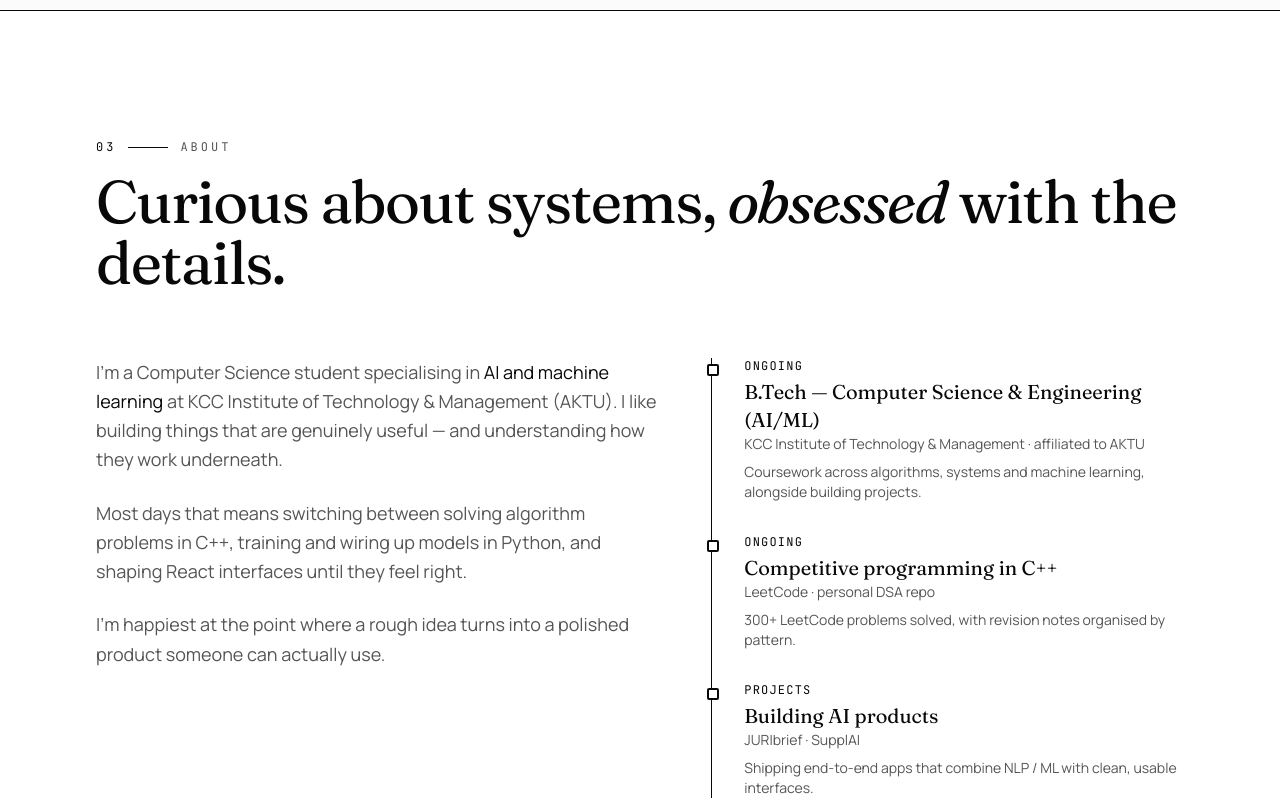
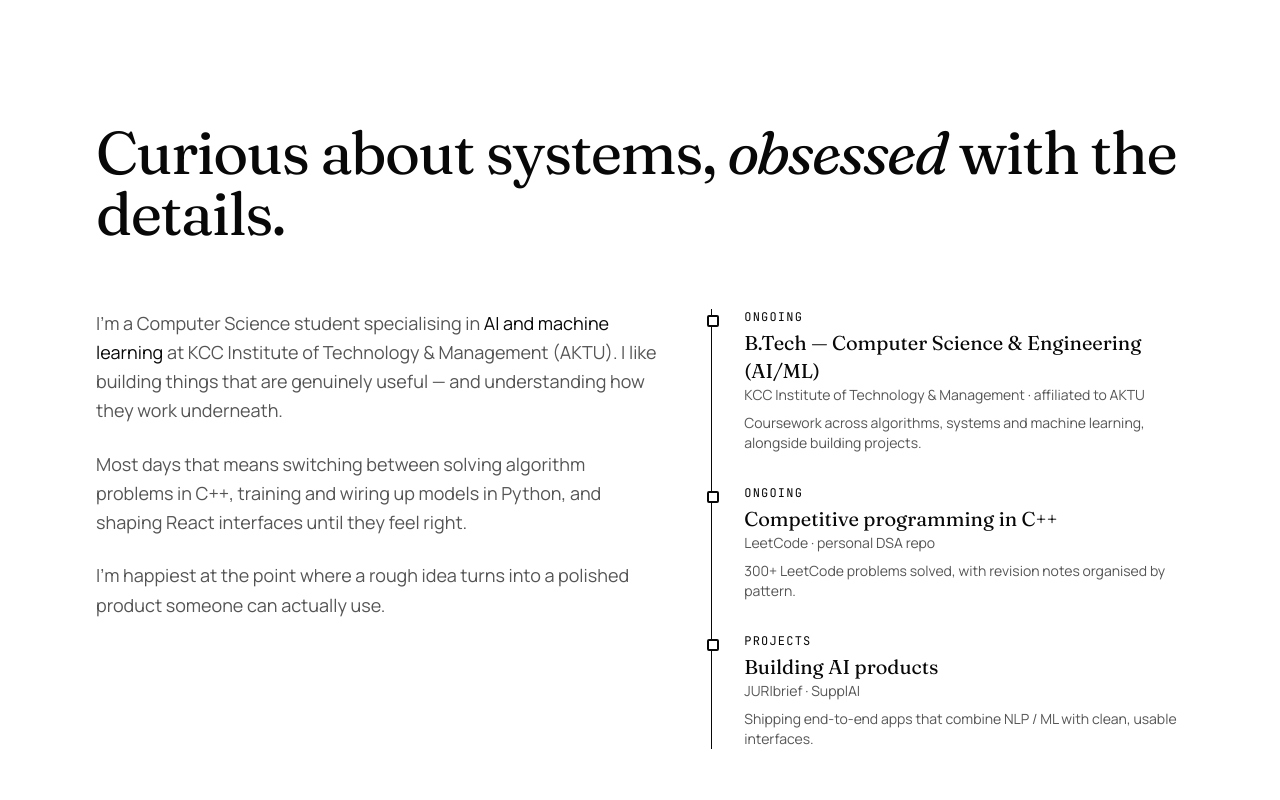
Before and after one commit to AVINASHTIWARI14/portfolio, a React (Vite) app: page / in a window 1280 px wide. Shown: the part 2740-3540 px from the top of the page. Built offline with nearby package versions, Linux system fonts and the light colour scheme.

Commit message:
Remove section heading numbers and eyebrow divider labels

```diff
--- a/src/components/portfolio/Reveal.tsx
+++ b/src/components/portfolio/Reveal.tsx
@@ -20,11 +20,6 @@ export function Reveal({ children, delay = 0, className }: { children: ReactNode
 export function SectionHeading({ index, eyebrow, title, children, titleClassName, titleFontFamily }: { index: string; eyebrow: string; title: ReactNode; children?: ReactNode; titleClassName?: string; titleFontFamily?: string }) {
   return (
     <Reveal className="mb-12 md:mb-16">
-      <p className="mb-4 flex items-center gap-3 font-mono text-xs uppercase tracking-[0.25em] text-muted-foreground">
-        <span className="text-lime">{index}</span>
-        <span className="h-px w-10 bg-border" />
-        {eyebrow}
-      </p>
       <h2 style={titleFontFamily ? { fontFamily: titleFontFamily } : undefined} className={cn("font-display text-4xl leading-[1.02] tracking-tight sm:text-5xl md:text-6xl", titleClassName)}>{title}</h2>
       {children && <div className="mt-5 max-w-2xl text-base text-muted-foreground md:text-lg">{children}</div>}
     </Reveal>
```
